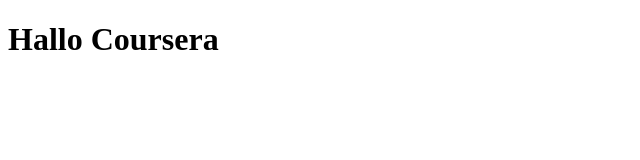
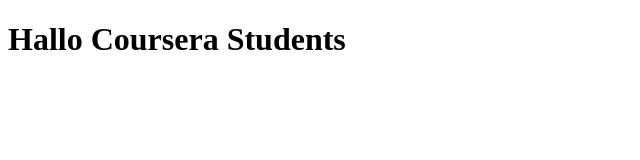
Before and after one commit to AdonisCh/Coursera-test, a plain HTML site: page index.html in a window 1280 px wide. Shown: the whole page, without its empty margins (0-640 px from the left). Drawn offline with Linux system fonts and the light colour scheme.

Commit message:
First web file

```diff
--- a/index.html
+++ b/index.html
@@ -5,6 +5,6 @@
     <title>Hallo Coursera</title>
   </head>
   <body>
-    <h1>Hallo Coursera</h1>
+    <h1>Hallo Coursera Students</h1>
   </body>
 </html>
```
